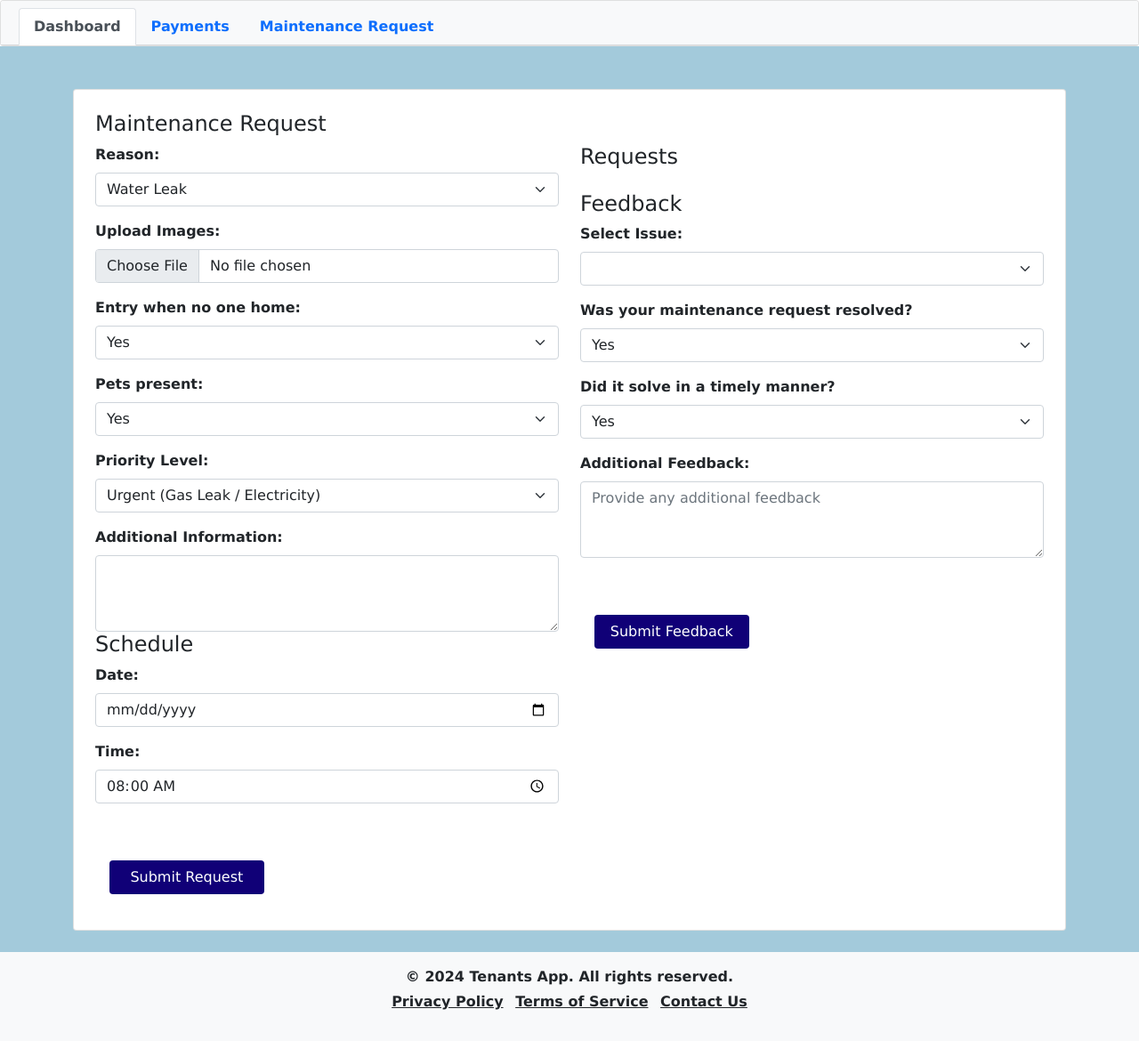
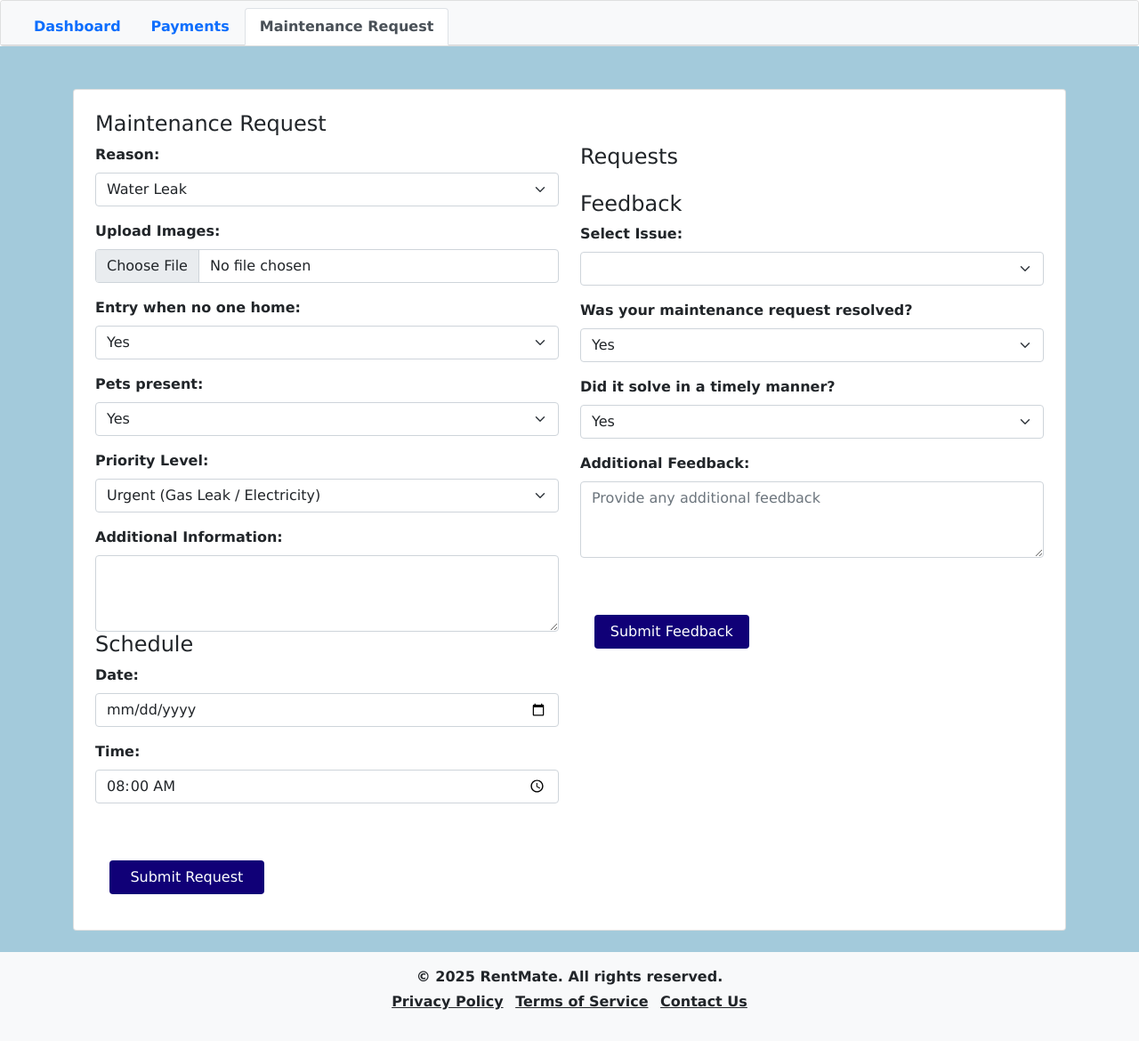
Before and after one commit to Aellantis/tenants-app, a Flask app: page /maintenance in a window 1280 px wide. Shown: the part 56-1226 px from the top of the page at 89% size. Run offline with Flask 3, Linux system fonts and the light colour scheme; lists and menus that the app fills with data are empty; some libraries are stand-ins or nearby versions.

Commit message:
footer + nav

```diff
--- a/templates/index.html
+++ b/templates/index.html
@@ -4,7 +4,7 @@
 <head>
   <meta charset="UTF-8">
   <meta name="viewport" content="width=device-width, initial-scale=1.0">
-  <title> {% block title %} Tenant App {% endblock %}</title>
+  <title> {% block title %} RentMate {% endblock %}</title>
   <link href="https://cdn.jsdelivr.net/npm/bootstrap@5.0.2/dist/css/bootstrap.min.css" rel="stylesheet"
     integrity="sha384-EVSTQN3/azprG1Anm3QDgpJLIm9Nao0Yz1ztcQTwFspd3yD65VohhpuuCOmLASjC" crossorigin="anonymous">
   <link rel="stylesheet" href="{{ url_for('static', filename='styles.css') }}">
@@ -62,7 +62,7 @@
   <!--FOOTER-->
   <footer class="bg-light text-dark text-center py-3">
     <div class="container">
-      <p class="mb-1">&copy; 2024 Tenants App. All rights reserved.</p>
+      <p class="mb-1">&copy; 2025 RentMate. All rights reserved.</p>
       <ul class="list-inline">
         <li class="list-inline-item"><a href="#" class="text-dark">Privacy Policy</a></li>
         <li class="list-inline-item"><a href="#" class="text-dark">Terms of Service</a></li>
--- a/templates/maintenance.html
+++ b/templates/maintenance.html
@@ -8,13 +8,13 @@
     <div class="card-header" id="home-cards">
       <ul class="nav nav-tabs card-header-tabs mx-1">
         <li class="nav-item">
-          <a class="nav-link active" href="{{ url_for('home') }}">Dashboard</a>
+          <a class="nav-link" href="{{ url_for('home') }}">Dashboard</a>
         </li>
         <li class="nav-item">
           <a class="nav-link" href="{{ url_for('payment') }}">Payments</a>
         </li>
         <li class="nav-item">
-          <a class="nav-link" href="{{ url_for('maintenance') }}">Maintenance Request</a>
+          <a class="nav-link active" href="{{ url_for('maintenance') }}">Maintenance Request</a>
         </li>
       </ul>
     </div>
--- a/templates/payment.html
+++ b/templates/payment.html
@@ -108,7 +108,7 @@
                     <div class="form-check my-3">
                         <input class="form-check-input" type="checkbox" id="authorize" required>
                         <label class="form-check-label" for="authorize">
-                            I authorize Tenant App to initiate debit and credit entries to my Credit Card, Checking or
+                            I authorize RentMate to initiate debit and credit entries to my Credit Card, Checking or
                             Saving
                             Account
                         </label>
```
